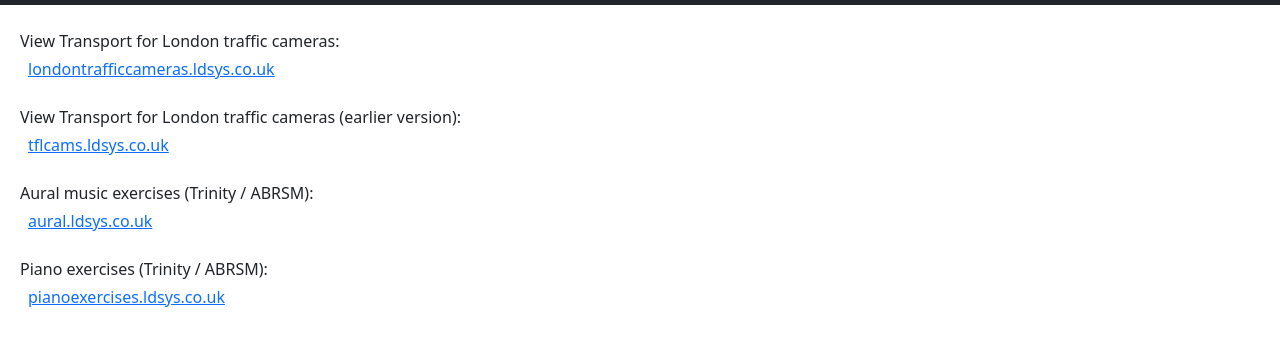
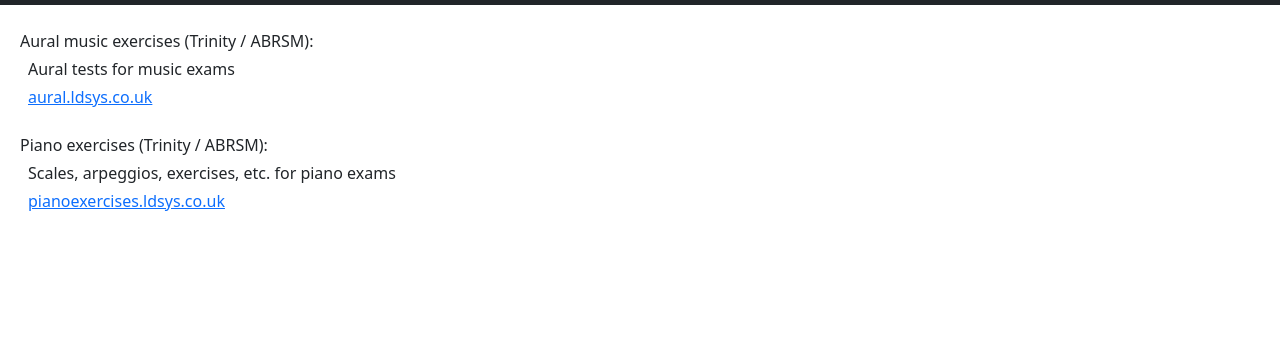
Before and after one commit to nowyswiat/ldsys, a plain HTML site: page index.html in a window 1280 px wide. Shown: the part 51-396 px from the top of the page. Drawn offline with nearby package versions, Linux system fonts and the light colour scheme.

Commit message:
Remove cam apps

```diff
--- a/index.html
+++ b/index.html
@@ -4,7 +4,7 @@
   <meta charset="UTF-8">
   <meta name="viewport" content="width=device-width, initial-scale=1.0">
   <meta name="description" content="Development">
-  <meta name="keywords" content="ldsys,development,aural,tflcams,mearytuinx">
+  <meta name="keywords" content="ldsys,development,aural,practice,practise,test,tests,exam,exams,exercises,piano,trinity,abrsm,mearytuinx">
   <meta name="msvalidate.01" content="57939095A4EA14FB973BC1AF6270B179" />
   <meta name="google-site-verification" content="ed6Kl1EV3aYfCO9CrR7iRhQgGzDPfkWtk_FSF086bT4" />
   <title>ldsys.co.uk</title>
@@ -43,25 +43,19 @@
     <div class="container-fluid mt-3">
       <div class="col-lg-8 px-2 fs-6">
         <div class="mt-4">
-          View Transport for London traffic cameras:
+          Aural music exercises (Trinity / ABRSM):
         </div>
         <div class="mt-1 ms-2 fs-7">
-          <a href="https://londontrafficcameras.ldsys.co.uk">londontrafficcameras.ldsys.co.uk</a>
-        </div>
-        <div class="mt-4">
-          View Transport for London traffic cameras (earlier version):
-        </div>
-        <div class="mt-1 ms-2 fs-7">
-          <a href="https://tflcams.ldsys.co.uk">tflcams.ldsys.co.uk</a>
-        </div>
-        <div class="mt-4">
-          Aural music exercises (Trinity / ABRSM):
+          Aural tests for music exams
         </div>
         <div class="mt-1 ms-2 fs-7">
           <a href="https://aural.ldsys.co.uk">aural.ldsys.co.uk</a>
         </div>
         <div class="mt-4">
           Piano exercises (Trinity / ABRSM):
+        </div>
+        <div class="mt-1 ms-2 fs-7">
+          Scales, arpeggios, exercises, etc. for piano exams
         </div>
         <div class="mt-1 ms-2 fs-7">
           <a href="https://pianoexercises.ldsys.co.uk">pianoexercises.ldsys.co.uk</a>
```
